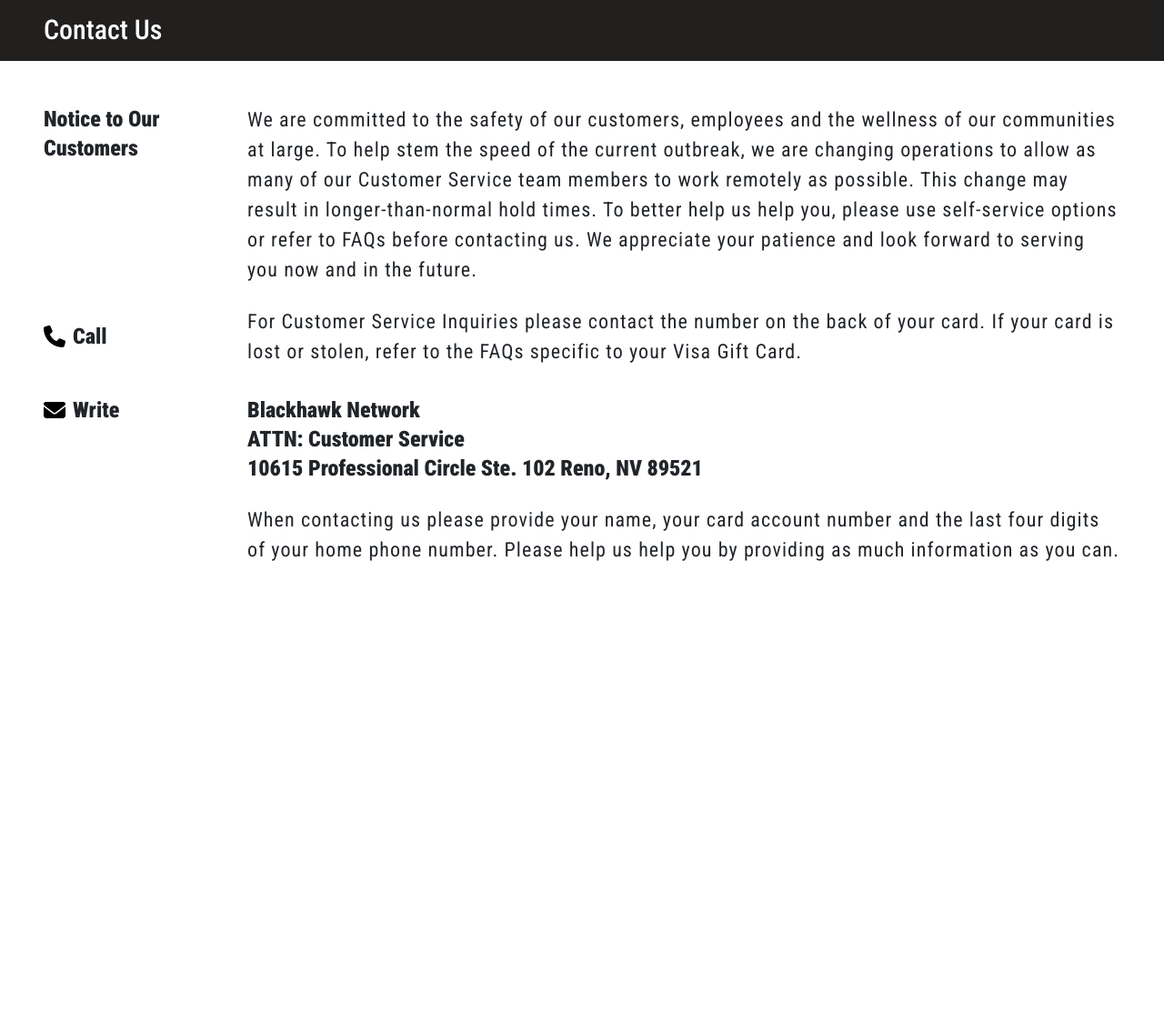
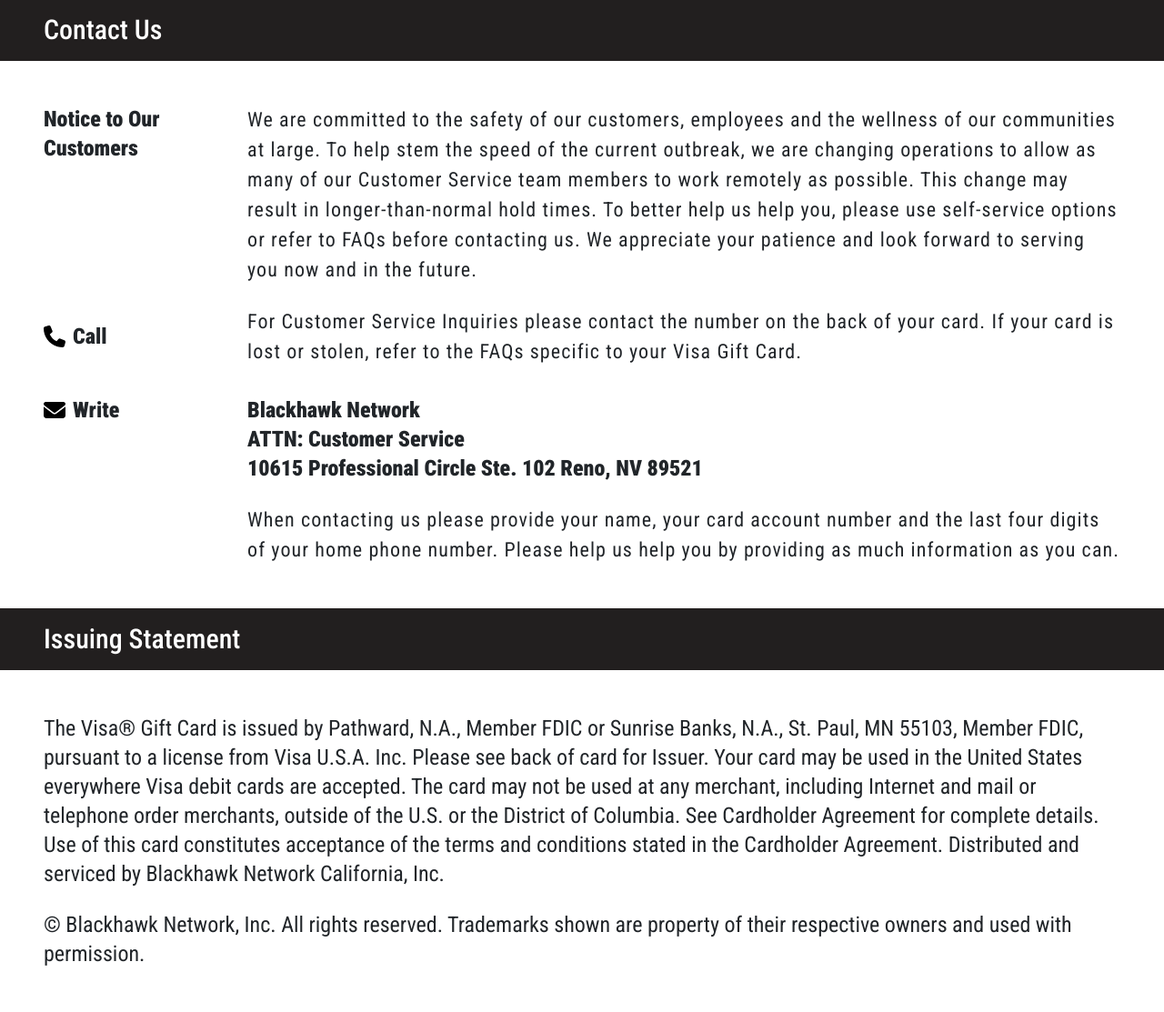
Before and after one commit to foadEbrahimi/net_bank, a PHP site: page / in a window 1280 px wide. Shown: the part 1145-2258 px from the top of the page at 91% size. Before the commit the page ends 1762 px from the top, so only its background shows below. Run offline with PHP 8.4, Linux system fonts and the light colour scheme.

Commit message:
add Issuing Statement

```diff
--- a/index.html
+++ b/index.html
@@ -247,5 +247,34 @@
       </div>
     </div>
     <!-- end contact -->
+    <!-- Issuing Statement -->
+    <div>
+      <div
+        class="bg-[#221F1F] text-3xl text-white font-Bold p-3 w-full px-5 md:px-12 lg:px-14 xl:px-24 2xl:!px-40"
+      >
+        Issuing Statement
+      </div>
+      <div
+        class="px-5 py-5 md:px-12 lg:px-14 flex flex-col xl:px-24 2xl:!px-40"
+      >
+        <p class="text-2xl font-Regular">
+          The Visa® Gift Card is issued by Pathward, N.A., Member FDIC or
+          Sunrise Banks, N.A., St. Paul, MN 55103, Member FDIC, pursuant to a
+          license from Visa U.S.A. Inc. Please see back of card for Issuer. Your
+          card may be used in the United States everywhere Visa debit cards are
+          accepted. The card may not be used at any merchant, including Internet
+          and mail or telephone order merchants, outside of the U.S. or the
+          District of Columbia. See Cardholder Agreement for complete details.
+          Use of this card constitutes acceptance of the terms and conditions
+          stated in the Cardholder Agreement. Distributed and serviced by
+          Blackhawk Network California, Inc.
+        </p>
+        <span class="text-2xl font-Regular mt-4"
+          >© Blackhawk Network, Inc. All rights reserved. Trademarks shown are
+          property of their respective owners and used with permission.
+        </span>
+      </div>
+    </div>
+    <!-- end Issuing Statement -->
   </body>
 </html>
--- a/src/styles/output.css
+++ b/src/styles/output.css
@@ -703,6 +703,10 @@
   grid-template-columns: repeat(5, minmax(0, 1fr));
 }
 
+.flex-col {
+  flex-direction: column;
+}
+
 .items-start {
   align-items: flex-start;
 }
```
